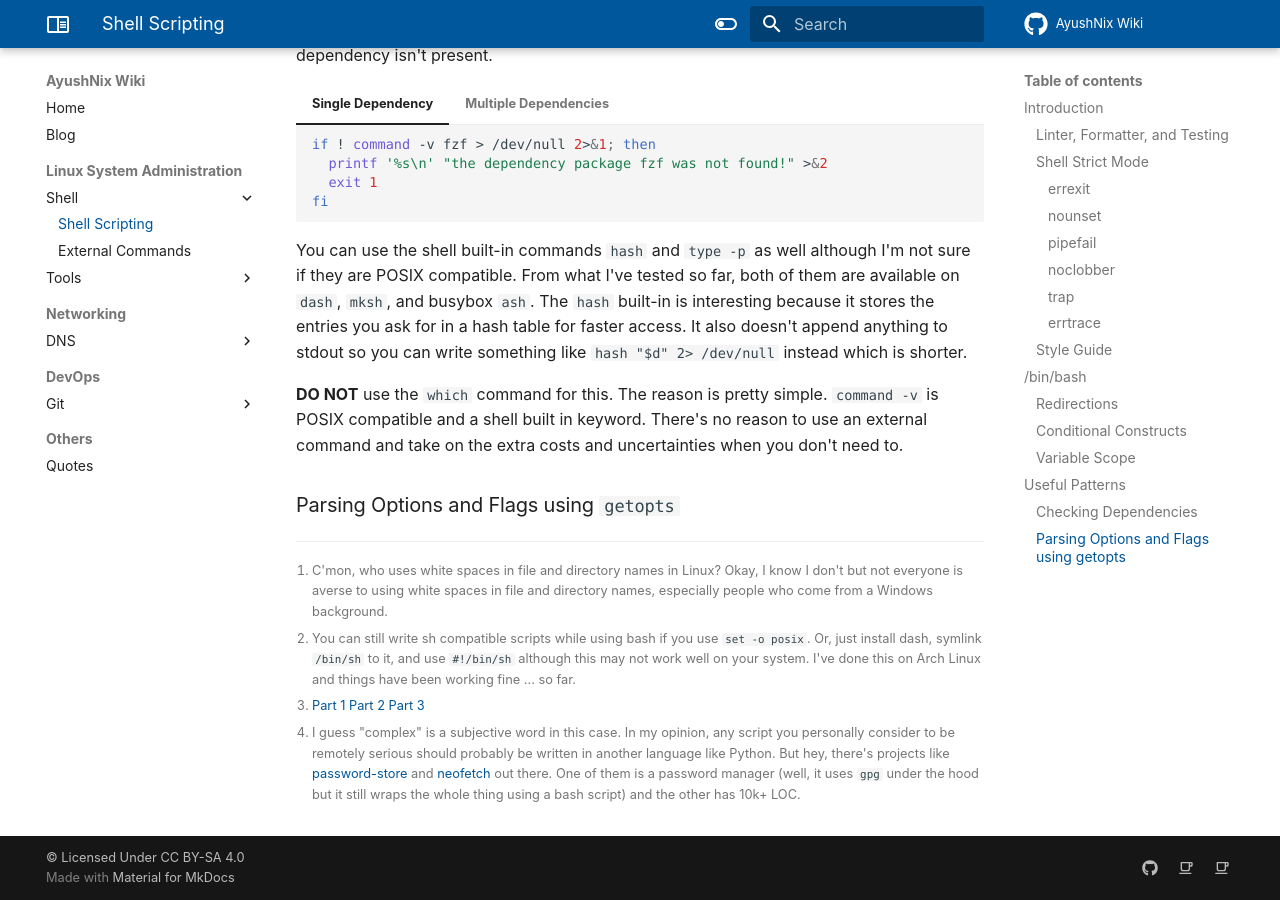
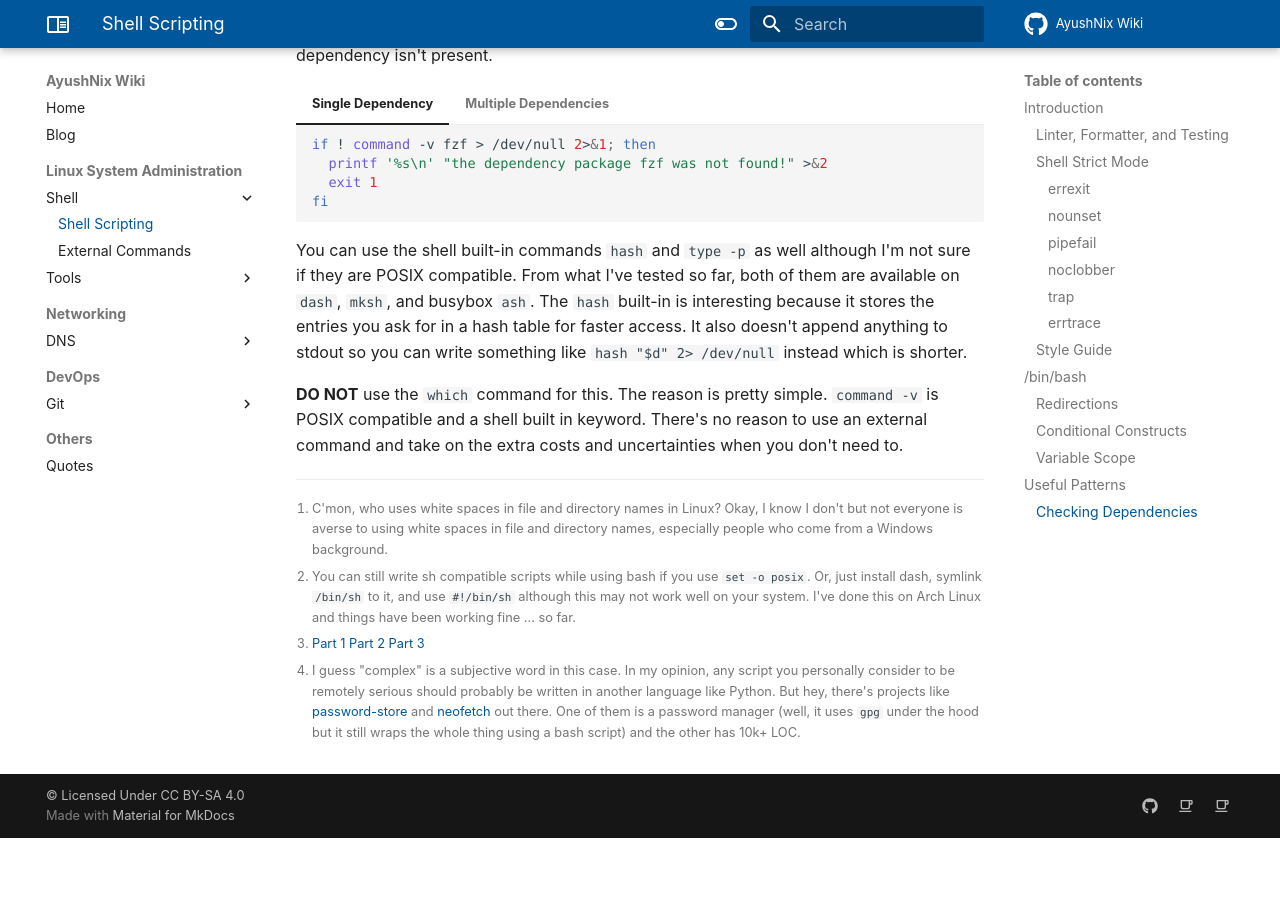
Before and after one commit to ayushnix/wiki, an MkDocs documentation site: the page built from docs/sysadmin/shell/scripting.md, in a window 1280 px wide and 900 px high, scrolled down 10530 px. Built offline with MkDocs 1.6.1 and Material for MkDocs 9.7.7, drawn with Linux system fonts in a browser that asks for light colours; comment, search, counter and statistics services are not loaded; after the commit the page ends 11368 px from its top, so only the background shows below that.

Commit message:
remove redundant section

```diff
--- a/docs/sysadmin/shell/scripting.md
+++ b/docs/sysadmin/shell/scripting.md
@@ -493,8 +493,6 @@ like `hash "$d" 2> /dev/null` instead which is shorter.
 compatible and a shell built in keyword. There's no reason to use an external command and take on
 the extra costs and uncertainties when you don't need to.
 
-## Parsing Options and Flags using `getopts`
-
 [^1]:
 C'mon, who uses white spaces in file and directory names in Linux? Okay, I know I don't but not
 everyone is averse to using white spaces in file and directory names, especially people who come
```
